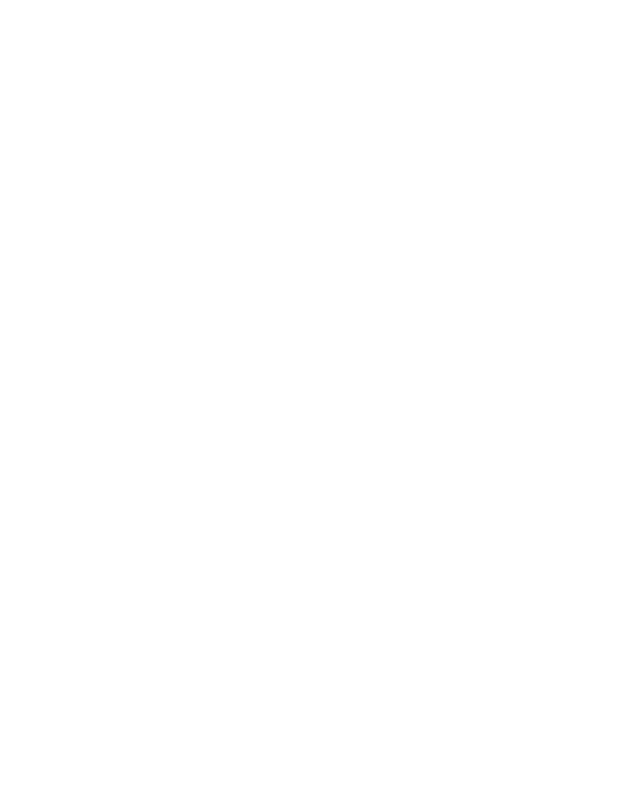
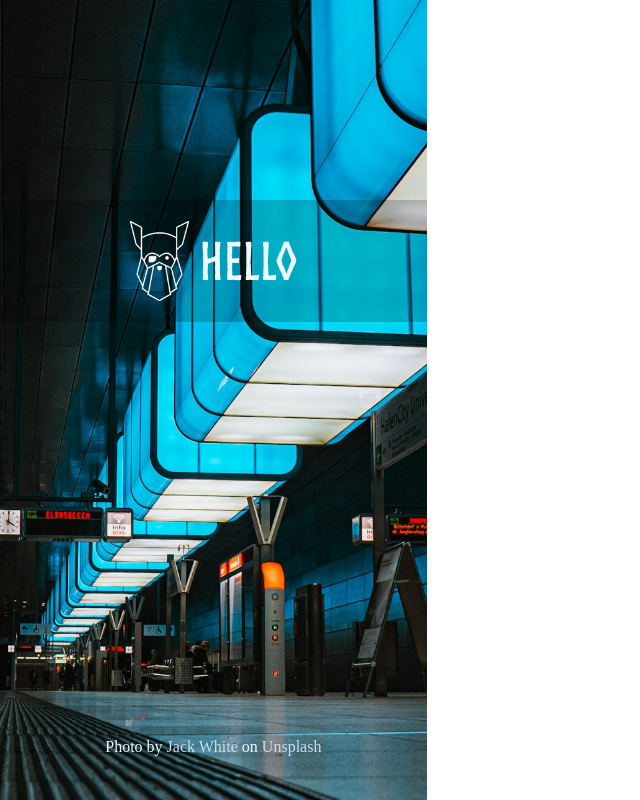
Before and after one commit to Stan-tab/form, a plain HTML site: page index.html in a window 1280 px wide. Shown: the whole page, without its empty margins (0-640 px from the left). Drawn offline with Linux system fonts and the light colour scheme.

Commit message:
feat: add background

```diff
--- a/index.html
+++ b/index.html
@@ -7,6 +7,22 @@
     <link rel="stylesheet" href="./style.css">
 </head>
 <body>
-
+    <div class="mainbox">
+        <div class="background-logo">
+            <div class="logo">
+                <img src="./imgs/odin-lined.png" alt="Logo of odin">
+                <p>Hello</p>
+            </div>
+            <p class="thanks">Photo by <a href="https://unsplash.com/@jackwhite2803?utm_content=creditCopyText&utm_medium=referral&utm_source=unsplash">Jack White</a> on <a href="https://unsplash.com/photos/a-long-hallway-with-a-blue-light-at-the-end-of-it-Yr5ZZbfJK9k?utm_content=creditCopyText&utm_medium=referral&utm_source=unsplash">Unsplash</a></p>
+        </div>
+        <div class="form-part">
+            <div class="header"></div>
+            <div>
+                <form action="" method="post">
+                </form>
+            </div>
+            <div class="footer"></div>
+        </div>
+    </div>
 </body>
 </html>
--- a/style.css
+++ b/style.css
@@ -0,0 +1,61 @@
+body{
+    margin: 0;
+    padding: 0;
+    border: 0;
+}
+
+.mainbox {
+    display: flex;
+    height: 100vh;
+}
+
+@font-face {
+    font-family: odin;
+    src: url(./imgs/Norse-Bold.otf);
+}
+
+.background-logo {
+    flex: 4;
+    background-image: url(./imgs/jack-white-Yr5ZZbfJK9k-unsplash.jpg);
+    background-repeat: no-repeat;
+    background-position: center;
+    background-size: 160vh;
+}
+
+.logo {
+    display: flex;
+    margin-top: 25vh;
+    margin-bottom: auto;
+    text-align: center;
+    background-color: rgba(0, 0, 0, 0.2);
+    height: 9.5vw;
+    justify-content: center;
+    align-items: center;
+}
+
+.logo > img {
+    height: 10vh;
+    margin-right: 10px;
+}
+
+.logo > img+p{
+    font-family: odin;
+    font-weight: bolder;
+    color: aliceblue;
+    font-size: 6.5vh;
+}
+
+.thanks {
+    margin-top: 52vh;
+    font-size: 2vh;
+    text-align: center;
+    color: aliceblue;
+    a {
+        color: rgb(197, 221, 241);
+        text-decoration: none;
+    }
+}
+
+.form-part {
+    flex: 8;
+}
```
Also changed, not shown: imgs/Norse-Bold.otf (added), imgs/jack-white-Yr5ZZbfJK9k-unsplash.jpg (added), imgs/odin-lined.png (added).
